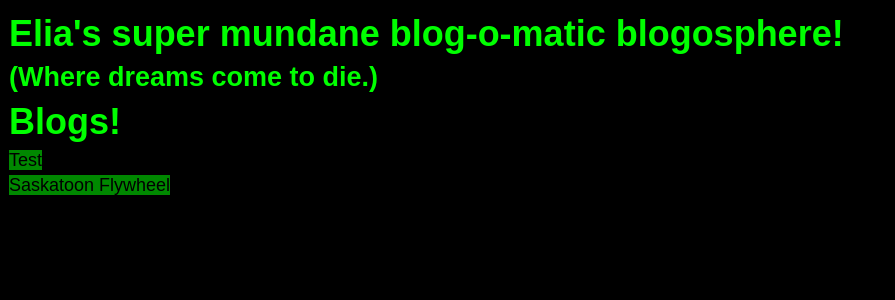
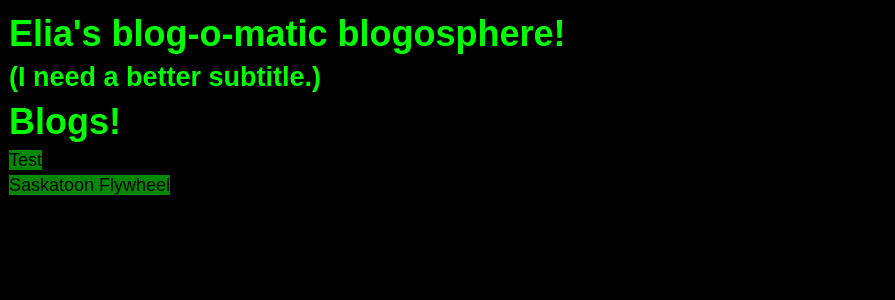
Before and after one commit to EliaTarasoff/EliaTarasoff.github.io, a Jekyll site: the page built from index.html, in a window 1280 px wide. Shown: the top 300 px of the page, without its empty margins (0-895 px from the left). Built offline with Jekyll 4.4.1, drawn with Linux system fonts in a browser that asks for light colours.

Commit message:
Update index.html

```diff
--- a/index.html
+++ b/index.html
@@ -2,11 +2,11 @@
 layout: default
 ---
 <h1 class="blog-title">
-    Elia's super mundane blog-o-matic blogosphere!
+    Elia's blog-o-matic blogosphere!
 </h1>
 
 <h2 class="blog-subtitle">
-    (Where dreams come to die.)
+    (I need a better subtitle.)
 </h2>
 
 <h1 class="blog-list">Blogs!</h1>
```
